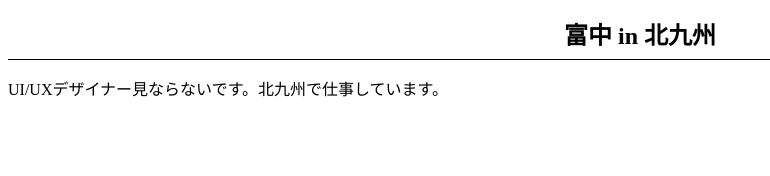
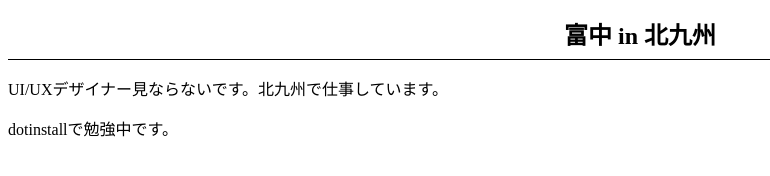
Before and after one commit to ktomKitakyuusyuu/ktomKitakyuusyuu.github.io, a plain HTML site: page index.html in a window 1280 px wide. Shown: the whole page, without its empty margins (0-770 px from the left). Drawn offline with Linux system fonts and the light colour scheme.

Commit message:
Add files via upload

```diff
--- a/index.html
+++ b/index.html
@@ -4,11 +4,12 @@
     <meta charset="UTF-8">
     <meta http-equiv="X-UA-Compatible" content="IE=edge">
     <meta name="viewport" content="width=device-width, initial-scale=1.0">
-    <title>富中のポートフォリオサイト</title>
+    <title>富中in北九州のポートフォリオサイト</title>
     <link rel="stylesheet" href="css/style.css">
 </head>
 <body>
     <h1>富中 in 北九州</h1>
     <p>UI/UXデザイナー見ならないです。北九州で仕事しています。</p>
+    <p>dotinstallで勉強中です。</p>
 </body>
 </html>
```
